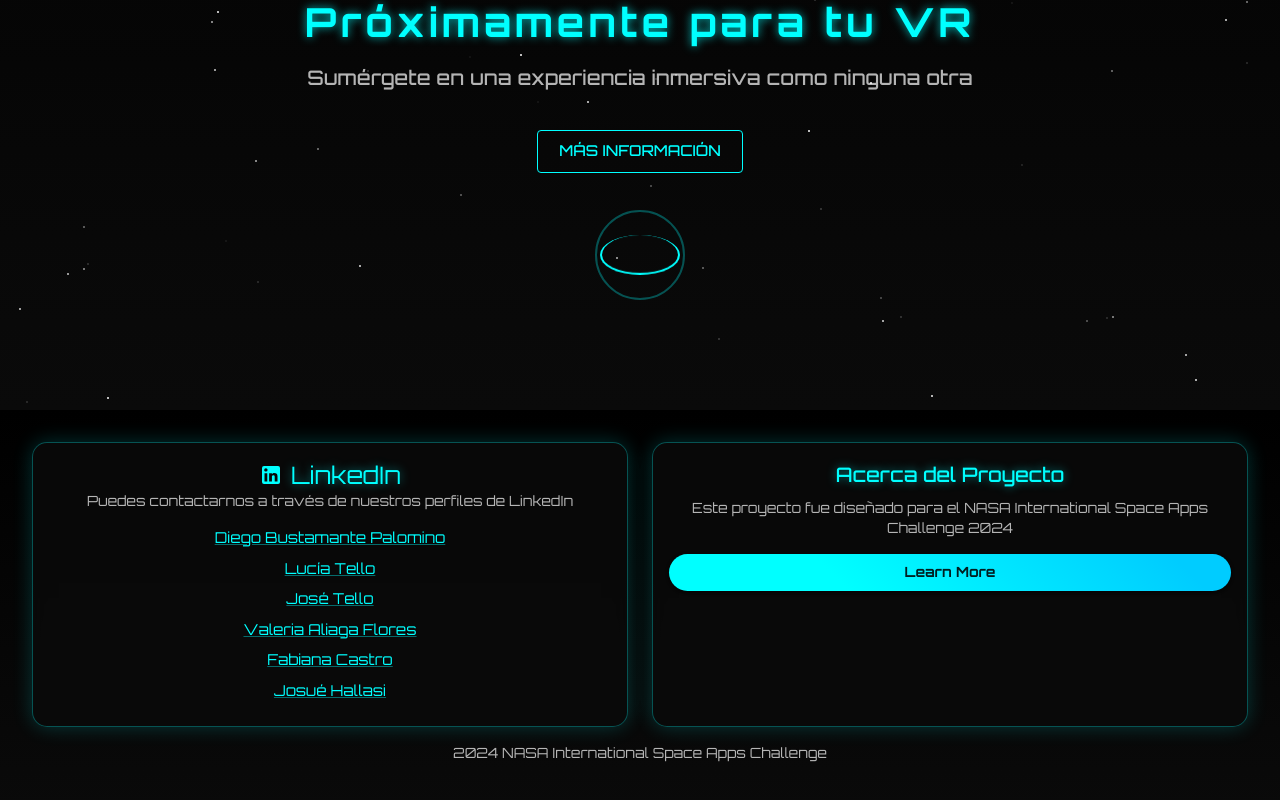
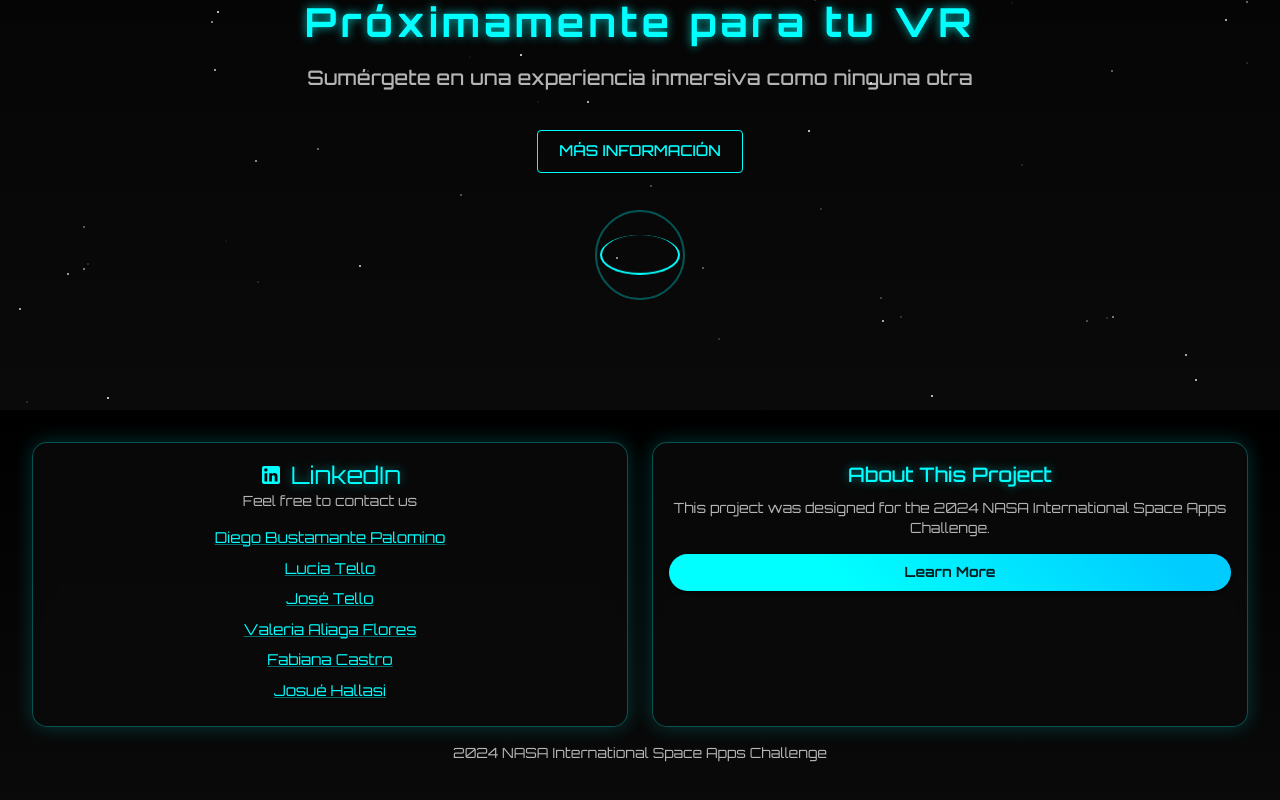
Before and after one commit to NewRenTL/Solstice-NasaCamo, a React (Vite) app: page / in a window 1280 px wide. Shown: the part 2414-3214 px from the top of the page. Built offline with nearby package versions, Linux system fonts and the light colour scheme.

Commit message:
fix(ui): change lang - eng

```diff
--- a/src/components/Footer/Footer.tsx
+++ b/src/components/Footer/Footer.tsx
@@ -89,7 +89,7 @@ const Footer = () => {
                 </GlowingText>
               </div>
               <Typography align="center" variant="body2" color="textSecondary" paddingBottom="16px">
-                Puedes contactarnos a través de nuestros perfiles de LinkedIn
+                Feel free to contact us
               </Typography>
               {/* List of LinkedIn Links */}
               <Box display="flex" flexDirection="column" gap="8px" alignItems="center">
@@ -119,10 +119,10 @@ const Footer = () => {
           <HologramCard sx={{ flex: '1 1 400px', maxWidth: '600px' }}>
             <CardContent>
               <GlowingText variant="h6" align="center" gutterBottom>
-                Acerca del Proyecto
+                About This Project
               </GlowingText>
               <Typography align="center" variant="body2" color="textSecondary" paddingBottom="16px">
-                Este proyecto fue diseñado para el NASA International Space Apps Challenge 2024
+                This project was designed for the 2024 NASA International Space Apps Challenge.
               </Typography>
               <AnimatedButton
                 variant="contained"
```
